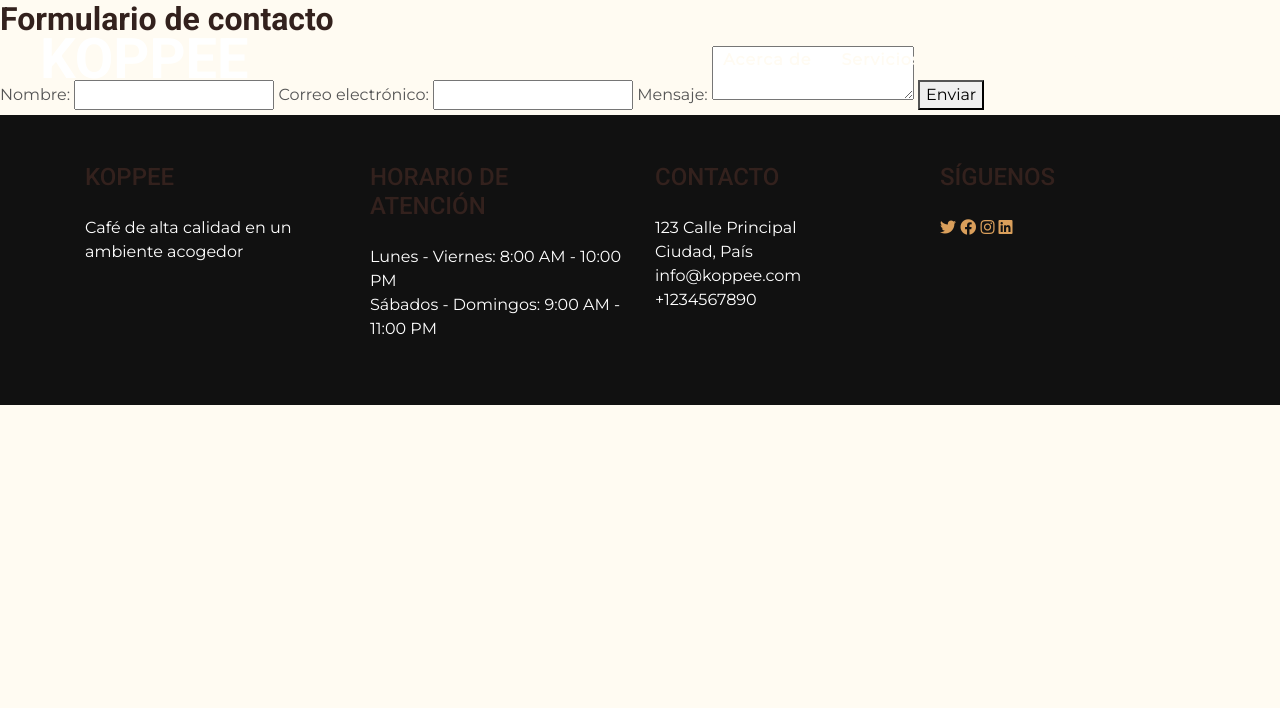
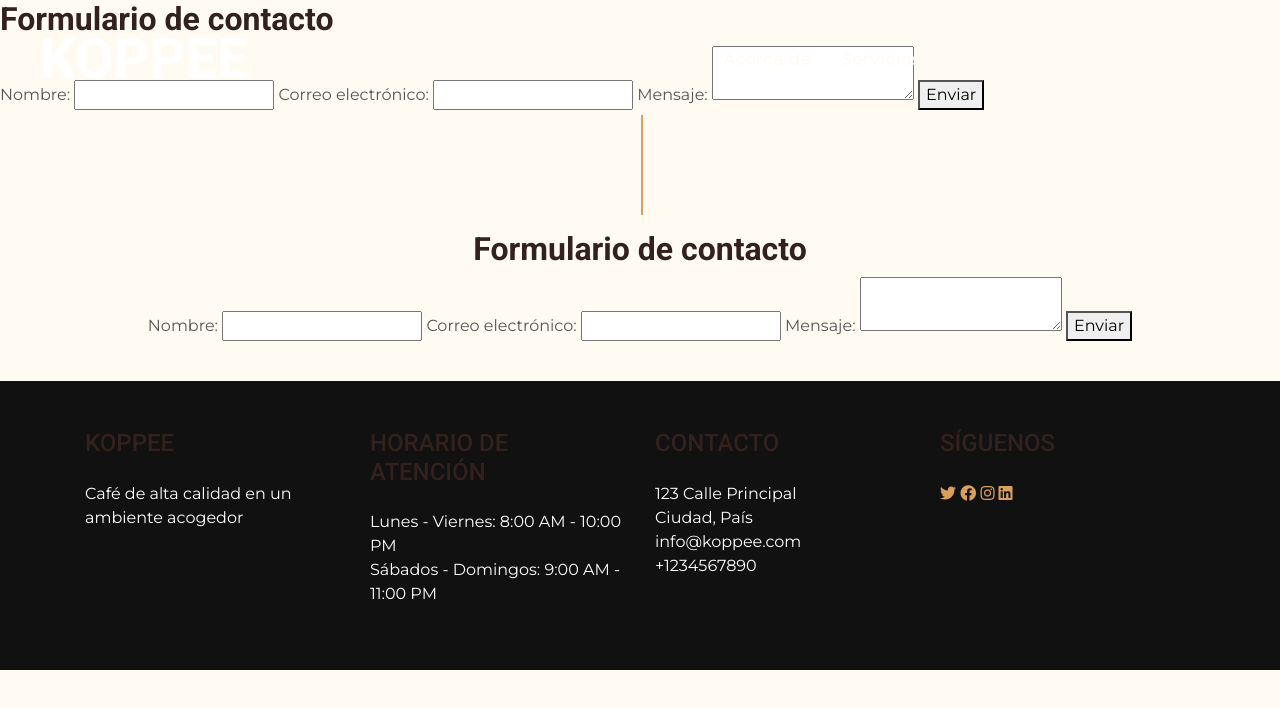
Before and after one commit to asangom-04/html-css, a plain HTML site: page prueba.html in a window 1280 px wide. Drawn offline with nearby package versions, Linux system fonts and the light colour scheme.

Commit message:
Update prueba.html

```diff
--- a/prueba.html
+++ b/prueba.html
@@ -72,6 +72,28 @@
     <!--Fin formulario-->
 
 
+    <!-- Sección "Menú" -->
+    <section id="menu" class="menu">
+        <div class="container">
+            <div class="section-title">
+                <h2>Formulario de contacto</h2>
+		<form action="http://www2.gonzalonazareno.org/josedom/resultado.php" method="post">
+			<label for="nombre">Nombre:</label>
+			<input type="text" id="nombre" name="nombre" required>
+		    <label for="email">Correo electrónico:</label>
+		    <input type="email" id="email" name="email" required>
+
+		    <label for="mensaje">Mensaje:</label>
+		    <textarea id="mensaje" name="mensaje" required></textarea>
+
+		    <button type="submit">Enviar</button>
+	        </form>
+            </div>
+        </div>
+    </section>
+    <!-- Fin de la Sección "Menú" -->
+
+
     <!-- Pie de Página -->
     <footer class="container-fluid bg-dark text-white py-5">
         <div class="container">
```
